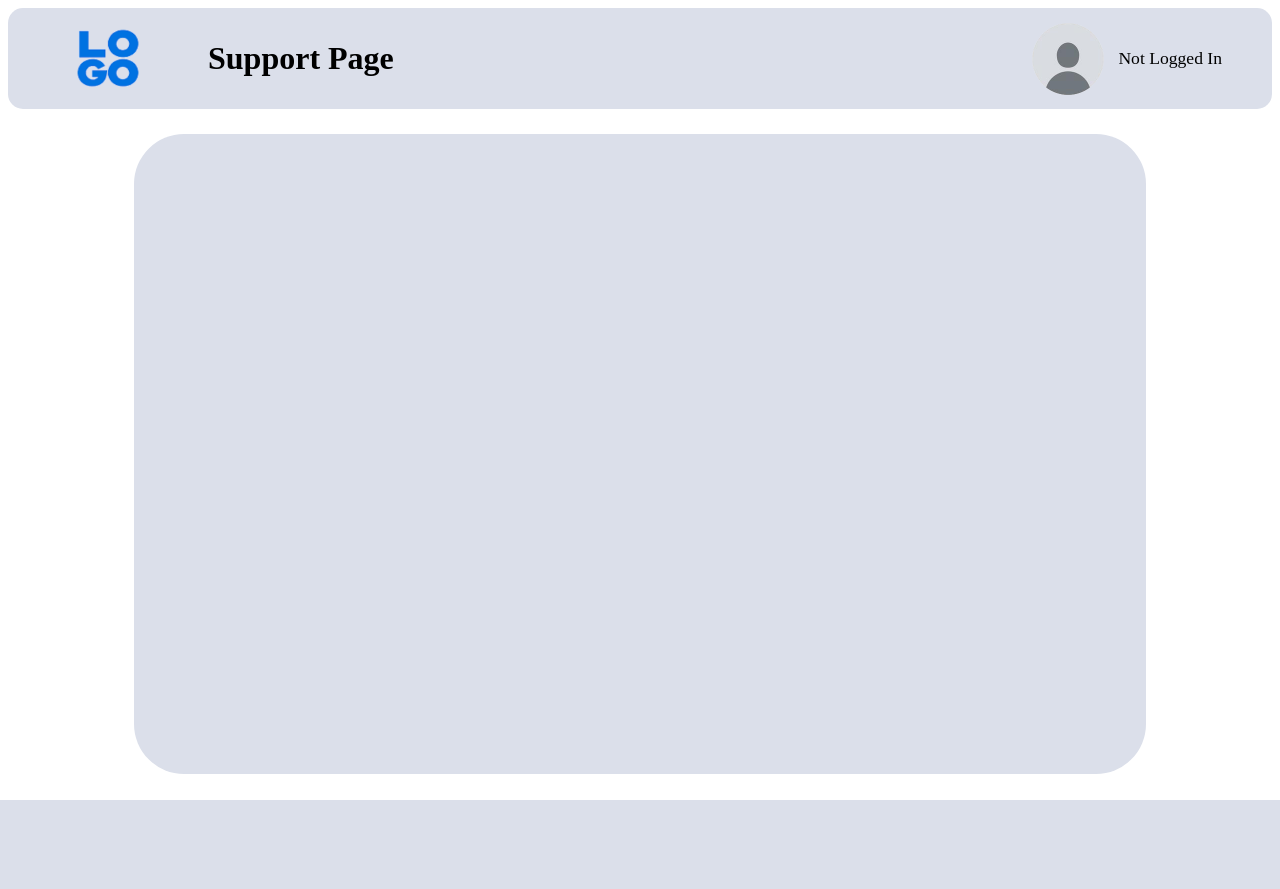
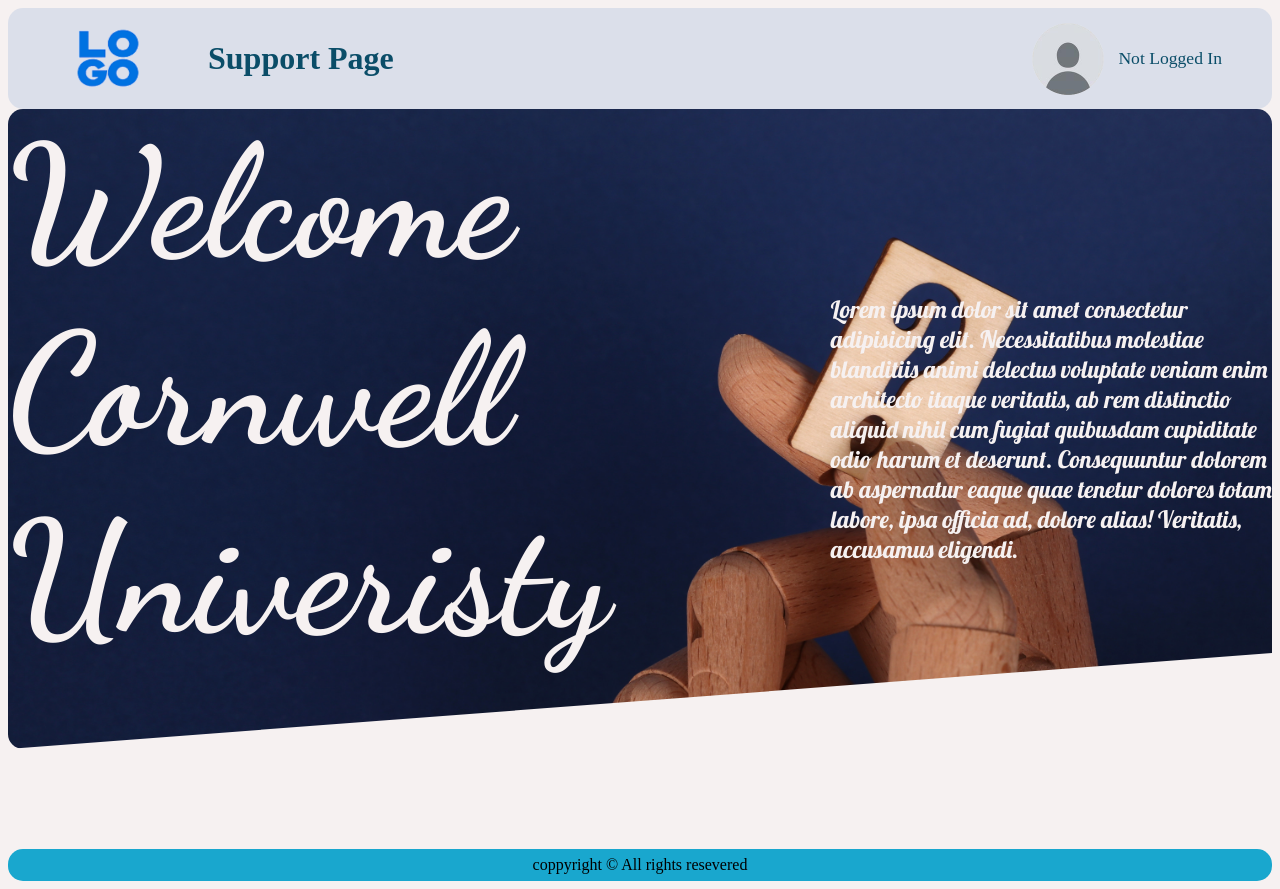
Before and after one commit to Reshan123/Y1S2-Group-Project, a PHP site: page /Y1S2-Group-Project/ in a window 1280 px wide. Before the commit the page ends 800 px from the top, so only its background shows below. Run offline with PHP 8.4, Linux system fonts and the light colour scheme; data that the repository does not hold is empty.

Commit message:
Updating main page

```diff
--- a/css/index.css
+++ b/css/index.css
@@ -1,30 +1,92 @@
+@import url('https://fonts.googleapis.com/css2?family=Dancing+Script:wght@700&display=swap');
+@import url('https://fonts.googleapis.com/css2?family=Lobster&display=swap');
+body{
+    color: #000000;
+    background-color: #F6F1F1;
+}
+
+body nav{
+    background-color: #526D82;
+    color: #0A4D68;
+}
+
+body .header{
+    width: 100%;
+    height: 80vh;
+    background-image: url(../assets/background.jpg);
+    background-size: cover;
+    background-attachment: fixed;
+    border-radius: 15px;
+    clip-path: polygon(0 0 , 100% 0, 100% 85% ,0 100%);
+    color: #F6F1F1;
+    display: grid;
+    grid-template-columns: 1fr 1fr 2fr;
+
+}
+
+body .header h1{
+    margin: 0;
+    font-size: 9.8em;
+    font-family: 'Dancing Script', cursive;
+}
+
+body .header p{
+    margin:auto;
+    font-size: 1.5em;
+    font-family: 'Lobster', cursive;
+}
 
 body .common_q{
-    background-color: #DBDFEA;
+    /* background-color: #DBDFEA;
     border-radius: 50px;
     margin: auto;
     margin-top: 25px;
     width: 80%;
     height: 80vh;
-    overflow-y: scroll;
+    overflow-y: scroll; */
+    width: 80%;
+    margin: auto;
+    margin-top: 50px;
+    margin-bottom: 50px;
+    display: grid;
+    gap: 50px;
+    grid-template-columns: 1fr 1fr;
 }
 
-body .common_q .title{
-    margin: 20px 40px;
+body .common_q .ticket{
+    background-color: #19A7CE;
+    border-radius: 15px;
+    padding: 15px 10px;
+}
+
+body .common_q .ticket:nth-child(3){
+    grid-column: span 2;
+}
+
+body .common_q .ticket:nth-child(4){
+    grid-column: span 2;
+}
+body .common_q .ticket .title{
     font-size: 2em;
     font-weight: 800;
 }
 
-body .common_q .body{
+body .common_q .ticket .body{
     text-align: justify;
-    width: 30%;
-    margin: 0px 75px;
     font-size: 1.2em;
     font-style: oblique;
     text-transform: capitalize;
 }
 
-body .common_q .addedBy{
+body .common_q .ticket .addedBy{
     text-align: right;
-    width: 40%;
 }
+
+body .footer{
+    height: 2em;
+    background-color: #19A7CE;
+    border-radius: 15px;
+    display: flex;
+    align-items: center;
+    justify-content: center;
+}
--- a/index.php
+++ b/index.php
@@ -26,6 +26,12 @@ require "DatabaseConnect.php"; // Include the file that connects to the database
     </div>
   </nav>
 
+  <div class="header">
+    <h1>Welcome Cornwell Univeristy</h1>
+    <p></p>
+    <p>Lorem ipsum dolor sit amet consectetur adipisicing elit. Necessitatibus molestiae blanditiis animi delectus voluptate veniam enim architecto itaque veritatis, ab rem distinctio aliquid nihil cum fugiat quibusdam cupiditate odio harum et deserunt. Consequuntur dolorem ab aspernatur eaque quae tenetur dolores totam labore, ipsa officia ad, dolore alias! Veritatis, accusamus eligendi.</p>
+  </div>
+
   <div class="common_q">
     <?php
     $sqlCommonQ = "SELECT * FROM common_q";
@@ -33,15 +39,19 @@ require "DatabaseConnect.php"; // Include the file that connects to the database
 
     // Fetch and display common questions from the database
     while ($row = $resultCommonQ->fetch_assoc()) {
-      echo "<div class=" . "title" . ">" . $row["CQ_title"] . "</div><br/><div class=" . "body" . ">" . $row["CQ_body"] . "</div><br/>";
+      echo "<div class=ticket><div class=" . "title" . ">" . $row["CQ_title"] . "</div><br/><div class=" . "body" . ">" . $row["CQ_body"] . "</div><br/>";
 
       // Fetch and display the responder who added the question
       $resultResponderID = $conn->query("SELECT * FROM responder WHERE Res_ID = " . $row["Res_ID"]);
       while ($row = $resultResponderID->fetch_assoc()) {
-        echo "<div class=" . "addedBy" . ">Added by :- " . $row["Res_username"] . "</div>";
+        echo "<div class=" . "addedBy" . ">Added by :- " . $row["Res_username"] . "</div></div>";
       }
     }
     ?>
+  </div>
+
+  <div class="footer">
+    <p>coppyright &copy All rights resevered</p>
   </div>
 
   <script src="js/index.js"></script> <!-- Include JavaScript file for additional functionality -->
```
